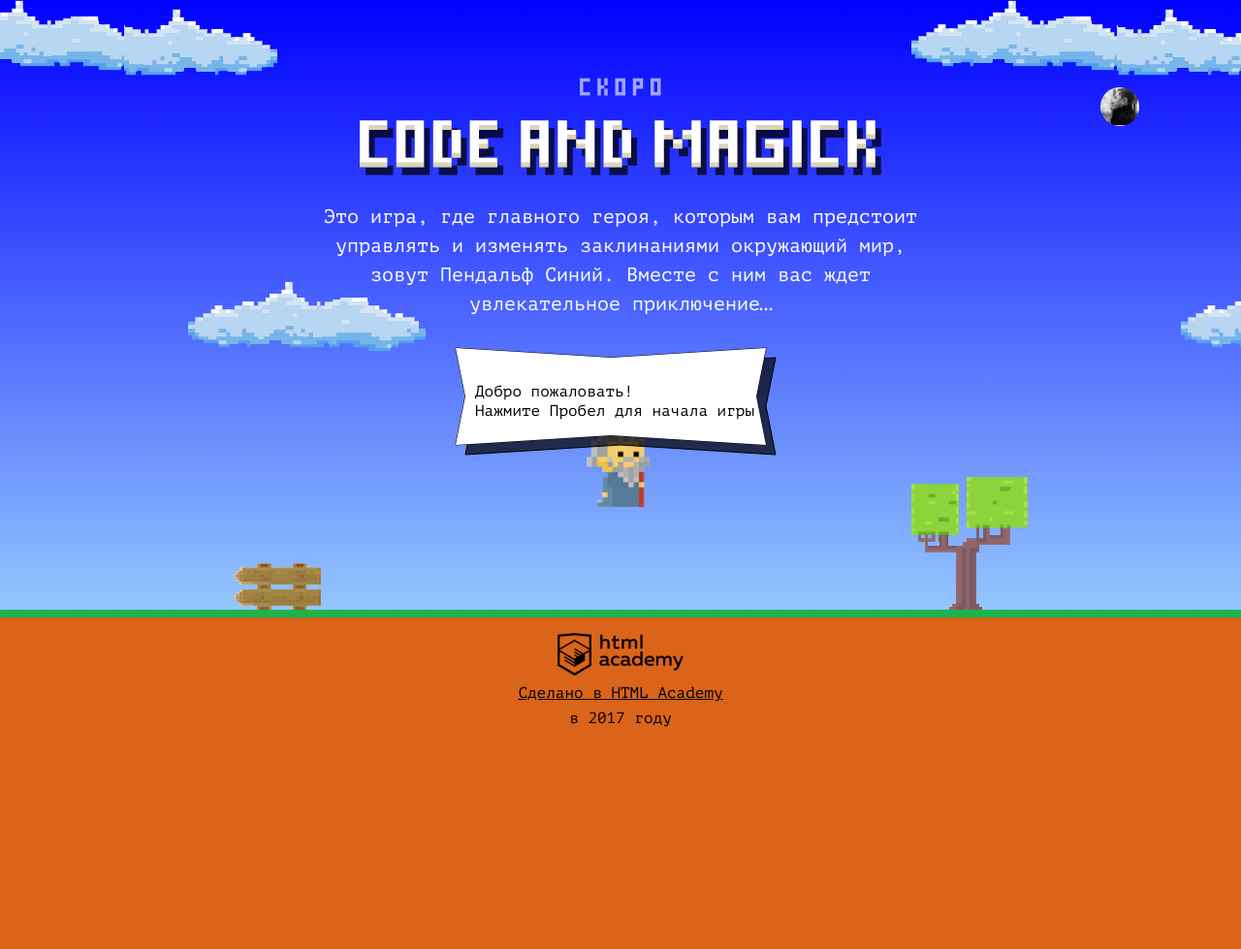
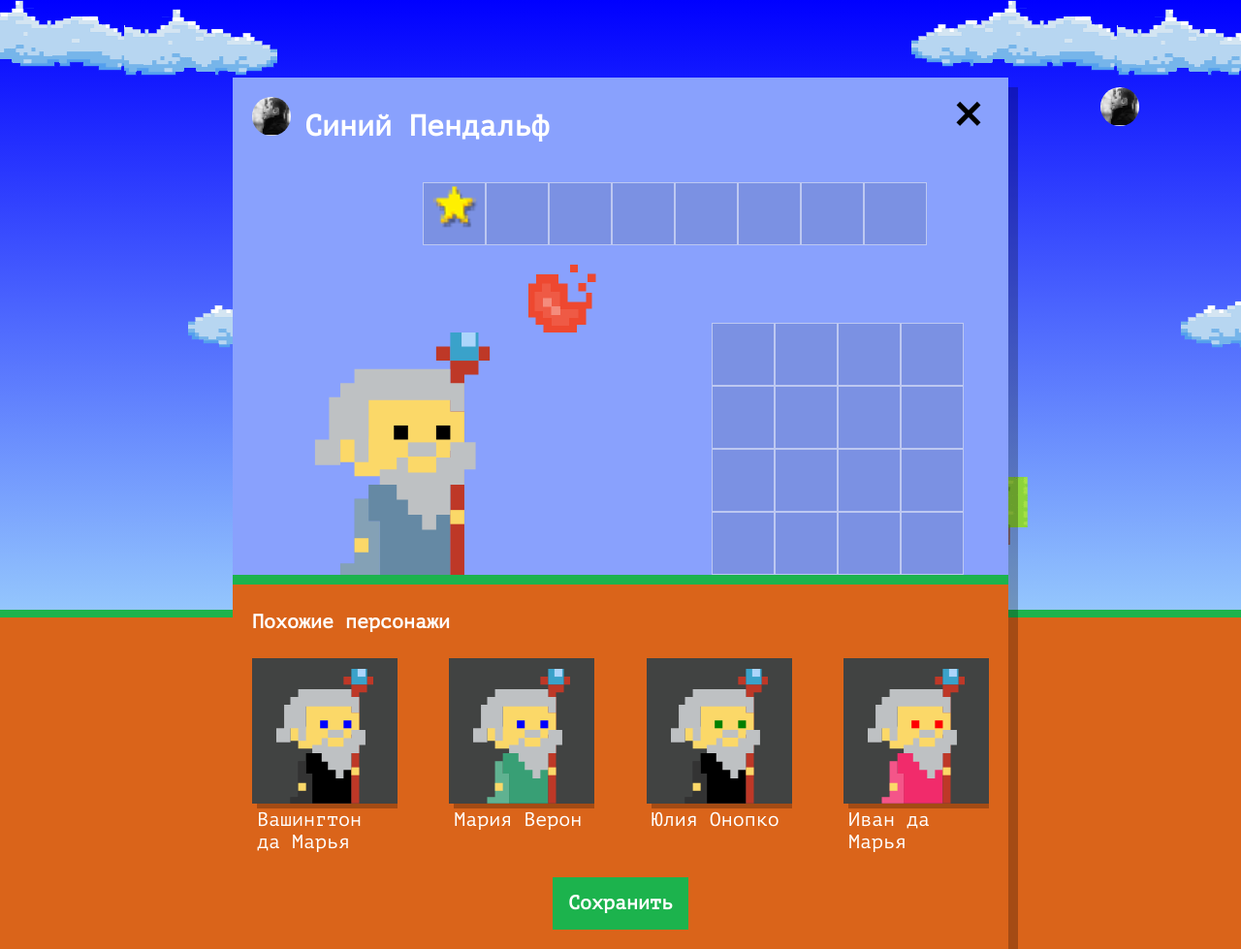
Before and after one commit to ikave/857421-code-and-magick-21, a website: page index.html in a window 1280 px wide. Shown: the whole page at 97% size. Before the commit the page ends 800 px from the top, so only its background shows below. Drawn offline with Linux system fonts and the light colour scheme.

Commit message:
Учебный проект: нас орда

```diff
--- a/index.html
+++ b/index.html
@@ -199,6 +199,7 @@
   }
 </script>
 <script src="js/stat.js"></script>
+<script src="js/setup.js"></script>
 <script src="js/game.js"></script>
 
 </body>
--- /dev/null
+++ b/js/setup.js
@@ -0,0 +1,93 @@
+'use strict';
+
+const WIZARD_NAMES = [
+  `Иван`,
+  `Хуан Себастьян`,
+  `Мария`,
+  `Кристоф`,
+  `Виктор`,
+  `Юлия`,
+  `Люпита`,
+  `Вашингтон`
+];
+
+const WIZARD_SURNAMES = [
+  `да Марья`,
+  `Верон`,
+  `Мирабелла`,
+  `Вальц`,
+  `Онопко`,
+  `Топольницкая`,
+  `Нионго`,
+  `Ирвинг`
+];
+
+const COAT_COLORS = [
+  `rgb(101, 137, 164)`,
+  `rgb(241, 43, 107)`,
+  `rgb(146, 100, 161)`,
+  `rgb(56, 159, 117)`,
+  `rgb(215, 210, 55)`,
+  `rgb(0, 0, 0)`
+];
+
+const EYES_COLORS = [
+  `black`,
+  `red`,
+  `blue`,
+  `yellow`,
+  `green`
+];
+
+
+const userDialog = document.querySelector(`.setup`);
+userDialog.classList.remove(`hidden`);
+
+document.querySelector(`.setup-similar`).classList.remove(`hidden`);
+
+const similarListElement = document.querySelector(`.setup-similar-list`);
+const similarWizardTemplate = document.querySelector(`#similar-wizard-template`)
+    .content
+    .querySelector(`.setup-similar-item`);
+
+const getRandomProp = function (items) {
+  return items[Math.floor(Math.random() * items.length)];
+};
+
+const getWizardProp = function () {
+  let wizard = {
+    name: `${getRandomProp(WIZARD_NAMES)} ${getRandomProp(WIZARD_SURNAMES)}`,
+    coatColor: getRandomProp(COAT_COLORS),
+    eyesColor: getRandomProp(EYES_COLORS)
+  };
+  return wizard;
+};
+
+const getWizardArray = function () {
+  let result = [];
+  for (let i = 0; i < 4; i++) {
+    let wizard = getWizardProp();
+    result.push(wizard);
+  }
+  return result;
+};
+
+const renderWizard = function (wizard) {
+  const wizardElement = similarWizardTemplate.cloneNode(true);
+
+  wizardElement.querySelector(`.setup-similar-label`).textContent = wizard.name;
+  wizardElement.querySelector(`.wizard-coat`).style.fill = wizard.coatColor;
+  wizardElement.querySelector(`.wizard-eyes`).style.fill = wizard.eyesColor;
+
+  return wizardElement;
+};
+
+const wizards = getWizardArray();
+
+const fragment = document.createDocumentFragment();
+for (let i = 0; i < wizards.length; i++) {
+  fragment.appendChild(renderWizard(wizards[i]));
+}
+similarListElement.appendChild(fragment);
+
+userDialog.querySelector(`.setup-similar`).classList.remove(`hidden`);
```
